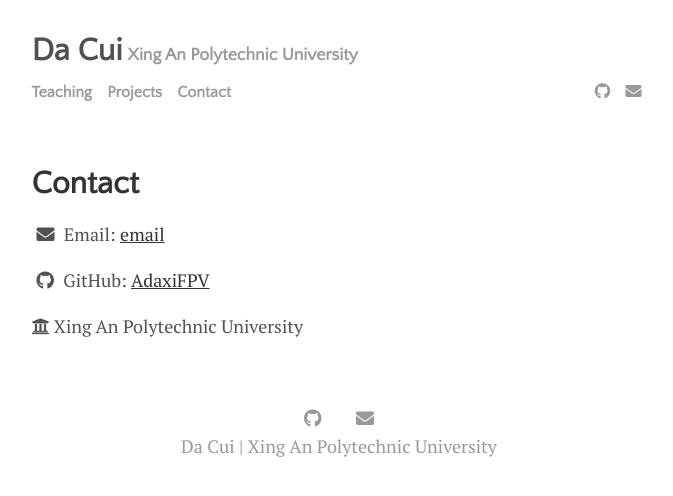
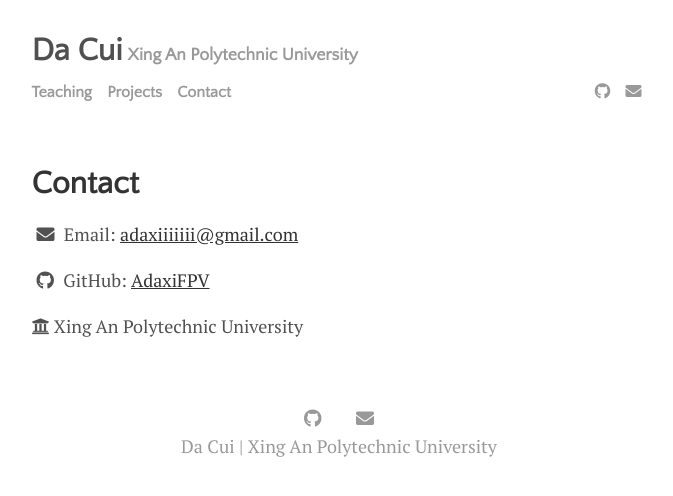
Before and after one commit to dacui30/dacui30.github.io, a plain HTML site: page contact.html in a window 1280 px wide. Shown: the whole page, without its empty margins (301-974 px from the left). Drawn offline with Linux system fonts and the light colour scheme.

Commit message:
Update contact email

```diff
--- a/contact.html
+++ b/contact.html
@@ -123,7 +123,7 @@ img { max-width: 100%; height: auto; border-radius: 5px; }
   </nav>
   <nav class="social-icons">
       <a href="https://www.github.com/AdaxiFPV" target="_blank"><i class="fab fa-github" aria-hidden="true"></i></a>
-      <a href="mailto:" target="_blank"><i class="fas fa-envelope" aria-hidden="true"></i></a>
+      <a href="mailto:adaxiiiiiii@gmail.com" target="_blank"><i class="fas fa-envelope" aria-hidden="true"></i></a>
   </nav>
 </div>
   </h3>
@@ -132,14 +132,14 @@ img { max-width: 100%; height: auto; border-radius: 5px; }
 
     <div class="post-container">
       <h1>Contact</h1>
-      <p><i class="fas fa-envelope" aria-hidden="true"></i> Email: <a href="mailto:">email</a></p>
+      <p><i class="fas fa-envelope" aria-hidden="true"></i> Email: <a href="mailto:adaxiiiiiii@gmail.com">adaxiiiiiii@gmail.com</a></p>
       <p><i class="fab fa-github" aria-hidden="true"></i> GitHub: <a href="https://github.com/AdaxiFPV" target="_blank">AdaxiFPV</a></p>
       <p><i class="fas fa-university" aria-hidden="true"></i> Xing An Polytechnic University</p>
     </div>
 
     <footer class="footer">
       <a href="https://www.github.com/AdaxiFPV" target="_blank"><i class="fab fa-github" aria-hidden="true"></i></a>
-      <a href="mailto:" target="_blank"><i class="fas fa-envelope" aria-hidden="true"></i></a>
+      <a href="mailto:adaxiiiiiii@gmail.com" target="_blank"><i class="fas fa-envelope" aria-hidden="true"></i></a>
   <div class="post-date"><a href="https://dacui30.github.io">Da Cui | Xing An Polytechnic University</a></div>
 </footer>
 
```
Also changed, not shown: index.html (+2 -2 lines), projects.html (+2 -2 lines), teaching.html (+2 -2 lines).
